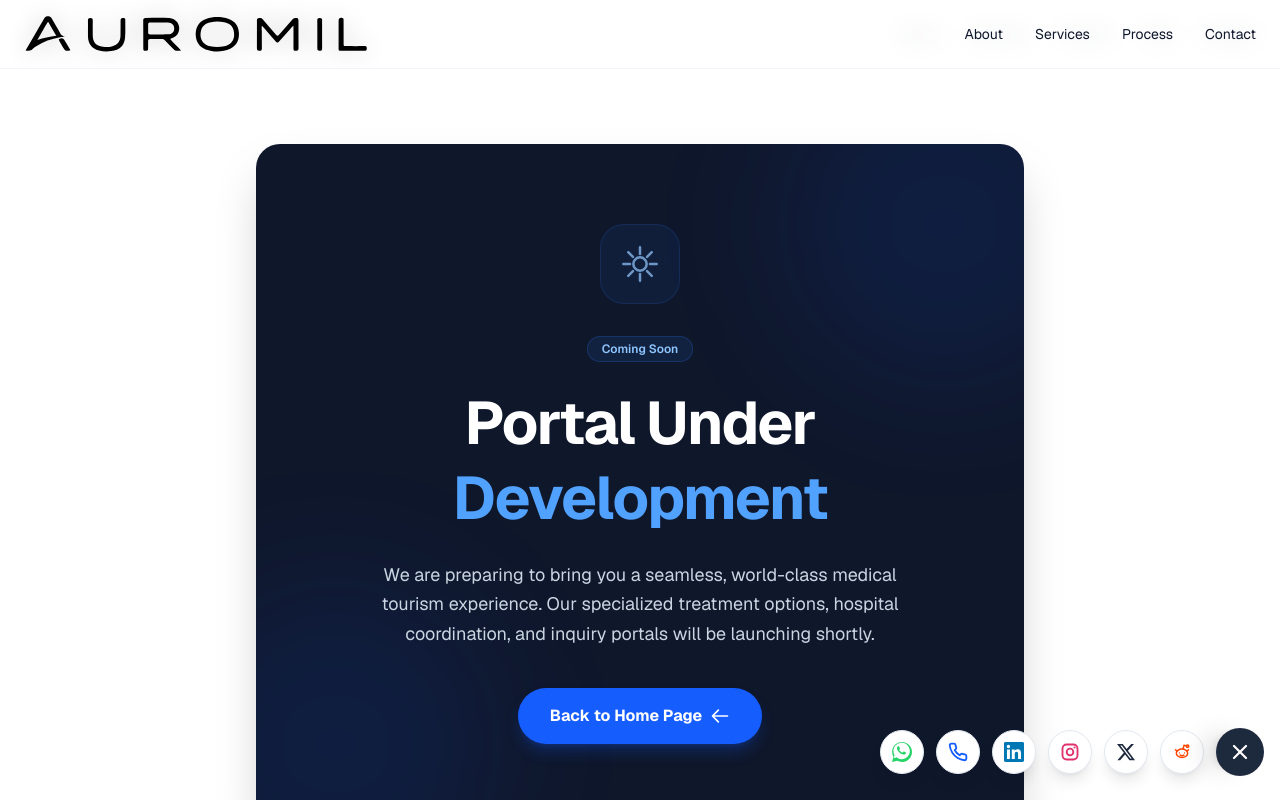
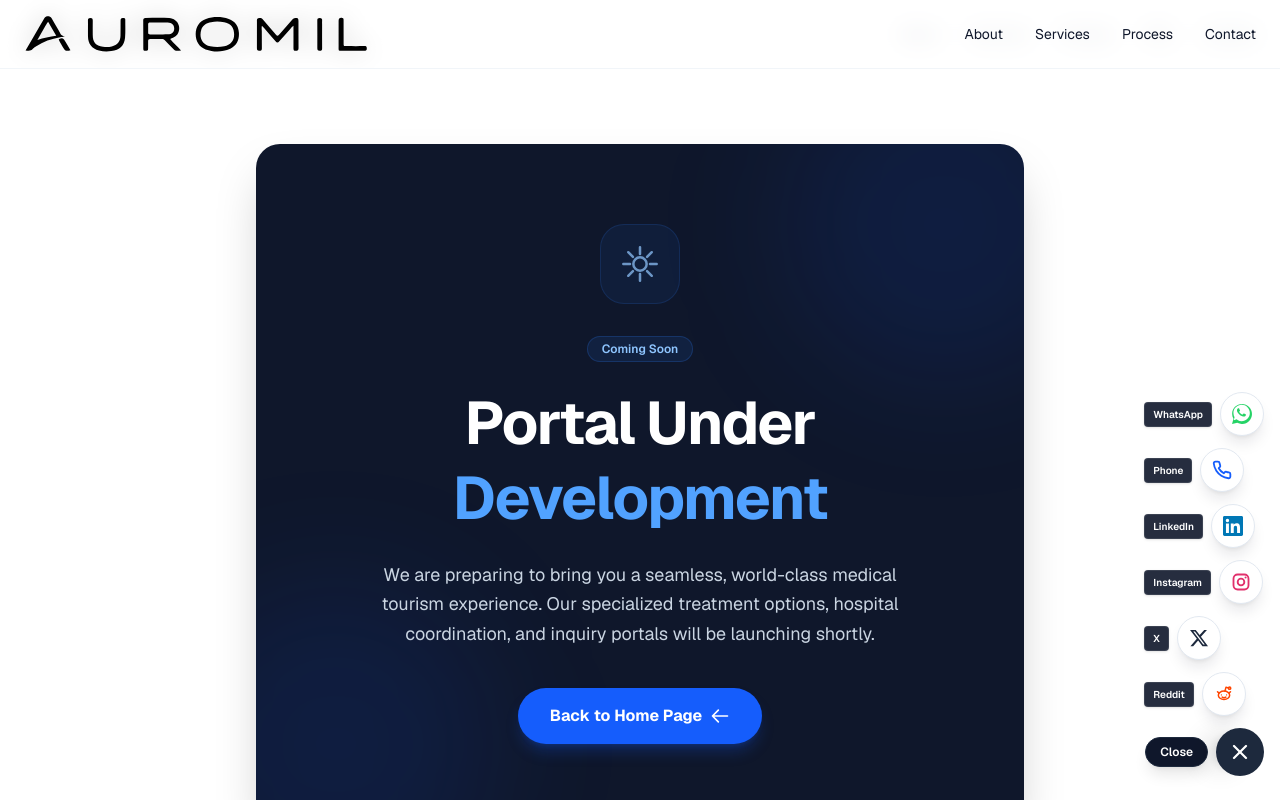
Before and after one commit to rishabhsharma1452/auromil, a Next.js app: page /coming-soon in a window 1280 px wide. Both pictures are taken after a click on the element "Connect". Shown: the top 800 px of the page. Built offline with nearby package versions, Linux system fonts and the light colour scheme.

Commit message:
style: revert social links widget to vertical layout

```diff
--- a/components/SocialLinksWidget.tsx
+++ b/components/SocialLinksWidget.tsx
@@ -115,21 +115,28 @@ export default function SocialLinksWidget() {
   return (
     <div
       ref={widgetRef}
-      className="fixed bottom-6 right-4 z-40 flex items-center gap-3"
+      className="fixed bottom-6 right-4 z-40 flex flex-col items-end gap-3"
       aria-label="Auromil social and contact links"
     >
-      {/* Social links row (shown when open) */}
+      {/* Social links column */}
       <div
-        className={`flex items-center gap-3 transition-all duration-300 ${
+        className={`flex flex-col gap-3 transition-all duration-300 ${
           isOpen
-            ? "opacity-100 translate-x-0 scale-100 pointer-events-auto"
-            : "opacity-0 translate-x-4 scale-75 pointer-events-none absolute right-16"
+            ? "opacity-100 translate-y-0 scale-100 pointer-events-auto"
+            : "opacity-0 translate-y-4 scale-75 pointer-events-none"
         }`}
       >
         {socialLinks.map((social, index) => (
-          <div key={social.label} className="relative group/icon">
-            {/* Tooltip */}
-            <span className="absolute bottom-full left-1/2 -translate-x-1/2 mb-2 bg-slate-900 text-white text-[10px] font-semibold px-2 py-1 rounded shadow-lg border border-white/10 opacity-0 group-hover/icon:opacity-100 transition-opacity duration-200 pointer-events-none whitespace-nowrap z-50">
+          <div key={social.label} className="flex items-center gap-2">
+            {/* Tooltip label for each icon */}
+            <span
+              className={`bg-slate-900/90 backdrop-blur-sm text-white text-[10px] font-semibold px-2 py-1 rounded shadow border border-white/10 select-none transition-all duration-300 ${
+                isOpen ? "opacity-100 translate-x-0" : "opacity-0 translate-x-2"
+              }`}
+              style={{
+                transitionDelay: isOpen ? `${(socialLinks.length - 1 - index) * 40}ms` : "0ms",
+              }}
+            >
               {social.label}
             </span>
             <a
@@ -139,7 +146,7 @@ export default function SocialLinksWidget() {
               target="_blank"
               rel="noreferrer"
               style={{
-                transitionDelay: isOpen ? `${index * 40}ms` : "0ms",
+                transitionDelay: isOpen ? `${(socialLinks.length - 1 - index) * 40}ms` : "0ms",
               }}
               className={`flex h-11 w-11 items-center justify-center rounded-full border border-slate-200 bg-white shadow-lg shadow-slate-900/10 transition-all duration-300 hover:-translate-y-0.5 ${social.colorClass} focus:outline-none focus:ring-2 focus:ring-blue-700 focus:ring-offset-2`}
             >
@@ -149,25 +156,29 @@ export default function SocialLinksWidget() {
         ))}
       </div>
 
-      {/* Trigger Button with Connect Text Pill */}
+      {/* Trigger Button with Text Pill */}
       <div className="flex items-center gap-2 group/widget cursor-pointer" onClick={() => setIsOpen(!isOpen)}>
-        {/* Connect Pill - only visible when closed */}
+        {/* Persistent Pill that changes state */}
         <span
           className={`select-none bg-slate-900 text-white text-xs font-semibold px-3.5 py-1.5 rounded-full shadow-lg border border-slate-800 transition-all duration-300 flex items-center gap-1.5 ${
-            isOpen
-              ? "opacity-0 scale-75 pointer-events-none translate-x-4 absolute right-16"
-              : "opacity-100 translate-x-0 scale-100"
+            isOpen ? "bg-slate-800 border-slate-700" : "hover:bg-slate-800 hover:border-slate-700"
           }`}
         >
-          <span className="h-1.5 w-1.5 rounded-full bg-emerald-400 animate-ping" />
-          <span>Connect</span>
+          {isOpen ? (
+            <span>Close</span>
+          ) : (
+            <>
+              <span className="h-1.5 w-1.5 rounded-full bg-emerald-400 animate-ping" />
+              <span>Connect</span>
+            </>
+          )}
         </span>
 
         {/* Floating Action Button */}
         <button
           aria-expanded={isOpen}
           aria-label="Toggle contact menu"
-          className={`flex h-12 w-12 items-center justify-center rounded-full text-white shadow-xl transition-all duration-300 focus:outline-none focus:ring-2 focus:ring-blue-700 focus:ring-offset-2 z-10 ${
+          className={`flex h-12 w-12 items-center justify-center rounded-full text-white shadow-xl transition-all duration-300 focus:outline-none focus:ring-2 focus:ring-blue-700 focus:ring-offset-2 ${
             isOpen
               ? "bg-slate-800 rotate-90"
               : "bg-blue-700 hover:bg-blue-800 hover:scale-105"
```
